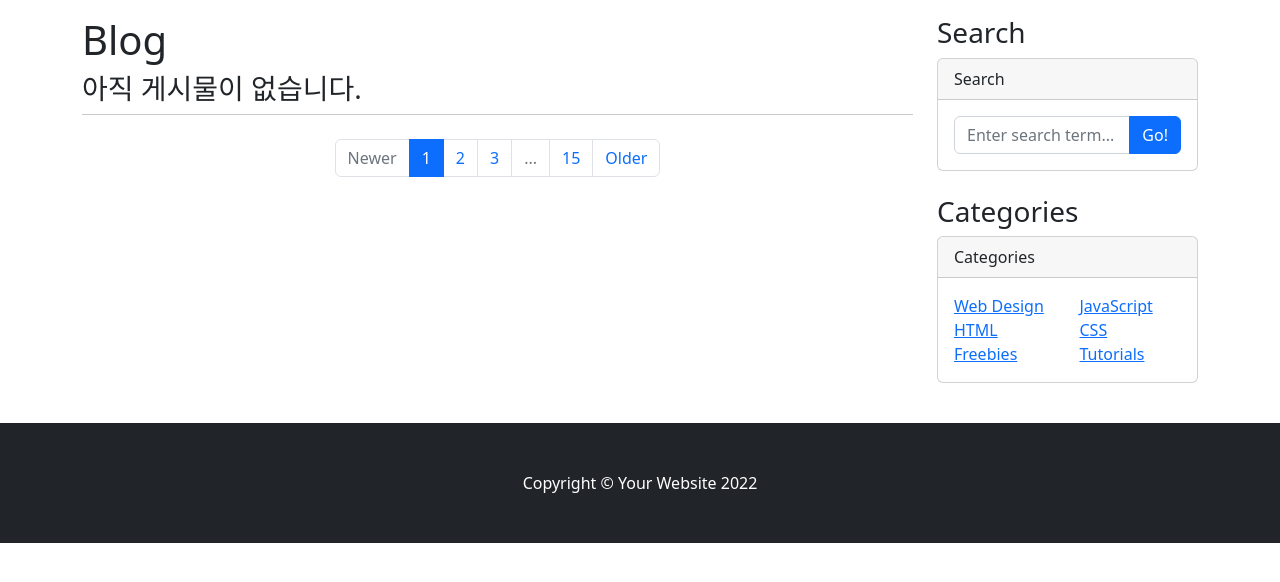
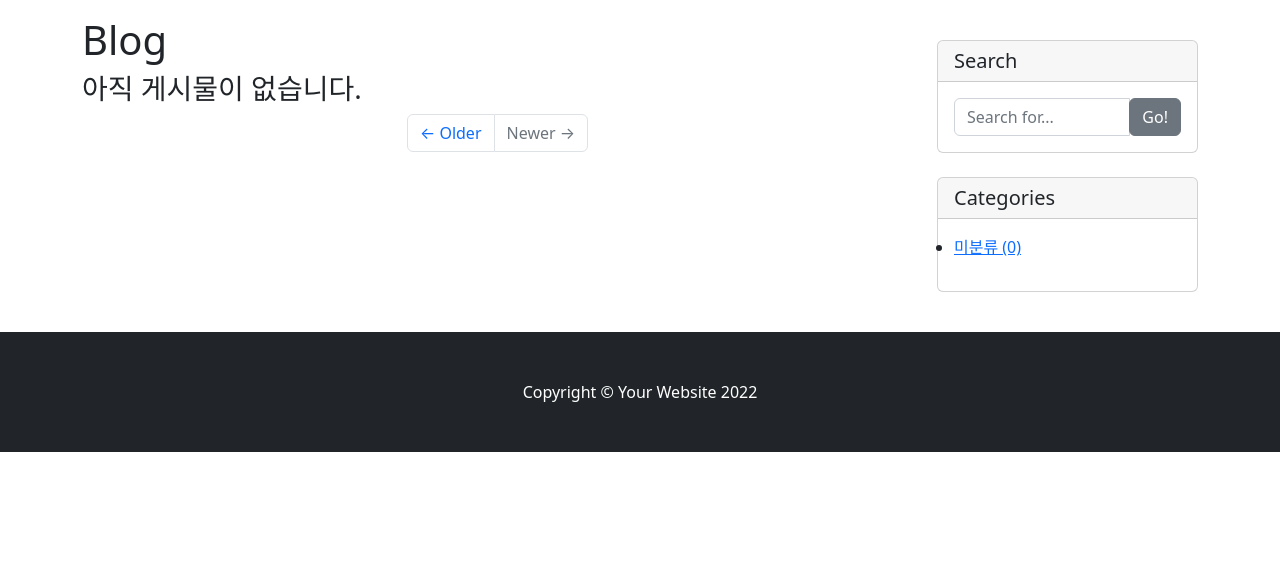
Before and after one commit to GPCJ/Django_learn, a Django app: page /blog/ in a window 1280 px wide. Shown: the part 56-638 px from the top of the page. Run offline with Django 4.2, Linux system fonts and the light colour scheme; data that the repository does not hold is empty; some libraries are stand-ins or nearby versions.

Commit message:
포스트 목록 페이지와 포스트 상세 페이지에 카테고리 기능추가

```diff
--- a/blog/templates/blog/base.html
+++ b/blog/templates/blog/base.html
@@ -1,57 +1,55 @@
 <!DOCTYPE html>
+<html>
 {% load static %}
-<html lang="ko">
 <head>
     <title>{% block head_title %}Blog{% endblock %}</title>
-    <link rel="stylesheet" href="{% static 'blog/bootstrap/bootstrap.min.css' %}">
-    <script src="https://kit.fontawesome.com/fb153d1972.js" crossorigin="anonymous"></script>
+    <link rel="stylesheet" href="{% static 'blog/bootstrap/bootstrap.min.css' %}" media="screen">
+
+    <script src="https://kit.fontawesome.com/726bbd6862.js" crossorigin="anonymous"></script>
 </head>
+
 <body>
 
 {% include 'blog/navbar.html' %}
 
 <div class="container my-3">
     <div class="row">
-      <!-- 브라우저 크기가 크면 9/12, 중간 크기이면 8/12만큼의 영역을 사용 -->
         <div class="col-md-8 col-lg-9" id="main-area">
             {% block main_area %}
             {% endblock %}
         </div>
-      <!-- 브라우저 크기가 크면 3/12, 중간 크기이면 4/12만큼의 영역을 사용 -->
+
         <div class="col-md-4 col-lg-3">
-
-      <h3>Search</h3>
-      <!-- 검색창 -->
-      <div class="card mb-4">
-        <div class="card-header">Search</div>
+            <!-- Search Widget -->
+            <div class="card my-4">
+                <h5 class="card-header">Search</h5>
                 <div class="card-body">
                     <div class="input-group">
-                <input class="form-control" type="text" placeholder="Enter search term..." aria-label="Enter search term..." aria-describedby="button-search" />
-                <button class="btn btn-primary" id="button-search" type="button">Go!</button>
+                        <input type="text" class="form-control" placeholder="Search for...">
+                        <span class="input-group-btn">
+                                <button class="btn btn-secondary" type="button">Go!</button>
+                            </span>
                     </div>
                 </div>
             </div>
 
-      <h3>Categories</h3>
-      <!-- 카테고리 표시 -->
-      <div class="card mb-4">
-          <div class="card-header">Categories</div>
+            <!-- Categories Widget -->
+            <div class="card my-4" id="categories-card">
+                <h5 class="card-header">Categories</h5>
                 <div class="card-body">
                     <div class="row">
-                  <div class="col-sm-6">
-                      <ul class="list-unstyled mb-0">
-                          <li><a href="#!">Web Design</a></li>
-                          <li><a href="#!">HTML</a></li>
-                          <li><a href="#!">Freebies</a></li>
+
+                        <ul>
+                            {% for category in categories %}
+                                <li>
+                                    <a href="{{ category.get_absolute_url }}">{{ category }} ({{ category.post_set.count }})</a>
+                                </li>
+                            {% endfor %}
+                            <li>
+                                <a href="/blog/category/no_category/">미분류 ({{ no_category_post_count }})</a>
+                            </li>
                         </ul>
-                  </div>
-                  <div class="col-sm-6">
-                      <ul class="list-unstyled mb-0">
-                          <li><a href="#!">JavaScript</a></li>
-                          <li><a href="#!">CSS</a></li>
-                          <li><a href="#!">Tutorials</a></li>
-                      </ul>
-                  </div>
+
                     </div>
                 </div>
             </div>
@@ -61,7 +59,16 @@
 
 {% include 'blog/footer.html' %}
 
-    <script src="https://cdn.jsdelivr.net/npm/@popperjs/core@2.11.6/dist/umd/popper.min.js" integrity="sha384-oBqDVmMz9ATKxIep9tiCxS/Z9fNfEXiDAYTujMAeBAsjFuCZSmKbSSUnQlmh/jp3" crossorigin="anonymous"></script>
-    <script src="https://cdn.jsdelivr.net/npm/bootstrap@5.2.2/dist/js/bootstrap.min.js" integrity="sha384-IDwe1+LCz02ROU9k972gdyvl+AESN10+x7tBKgc9I5HFtuNz0wWnPclzo6p9vxnk" crossorigin="anonymous"></script>
+<script src="https://code.jquery.com/jquery-3.4.1.slim.min.js"
+        integrity="sha384-J6qa4849blE2+poT4WnyKhv5vZF5SrPo0iEjwBvKU7imGFAV0wwj1yYfoRSJoZ+n"
+        crossorigin="anonymous"></script>
+<script src="https://cdn.jsdelivr.net/npm/popper.js@1.16.0/dist/umd/popper.min.js"
+        integrity="sha384-Q6E9RHvbIyZFJoft+2mJbHaEWldlvI9IOYy5n3zV9zzTtmI3UksdQRVvoxMfooAo"
+        crossorigin="anonymous"></script>
+<script src="https://stackpath.bootstrapcdn.com/bootstrap/4.4.1/js/bootstrap.min.js"
+        integrity="sha384-wfSDF2E50Y2D1uUdj0O3uMBJnjuUD4Ih7YwaYd1iqfktj0Uod8GCExl3Og8ifwB6"
+        crossorigin="anonymous"></script>
+
 </body>
+
 </html>
--- a/blog/templates/blog/post_list.html
+++ b/blog/templates/blog/post_list.html
@@ -5,41 +5,46 @@
     {% if post_list.exists %}
 
         {% for p in post_list %}
-  <!-- 블로그 포스트 -->
-  <div class="card mb-4">
+            <!-- Blog Post -->
+            <div class="card mb-4" id="post-{{ p.pk }}">
                 {% if p.head_image %}
                     <img class="card-img-top" src="{{ p.head_image.url }}" alt="{{ p }} head image">
                 {% else %}
                     <img class="card-img-top" src="https://picsum.photos/seed/{{ p.id }}/800/200" alt="random_image">
                 {% endif %}
                 <div class="card-body">
-        <h2 class="card-title">{{ p.title }}</h2>
+                    {% if p.category %}
+                        <span class="badge badge-secondary float-right">{{ p.category }}</span>
+                    {% else %}
+                        <span class="badge badge-secondary float-right">미분류</span>
+                    {% endif %}
+
+                    <h2 class="card-title">{{ p.title}}</h2>
                     {% if p.hook_text %}
                         <h5 class="text-muted">{{ p.hook_text }}</h5>
                     {% endif %}
                     <p class="card-text">{{ p.content | truncatewords:45 }}</p>
-        <a class="btn btn-primary" href="{{ p.get_absolute_url }}">Read more →</a>
+                    <a href="{{ p.get_absolute_url }}" class="btn btn-primary">Read More &rarr;</a>
                 </div>
                 <div class="card-footer text-muted">
-        Posted on {{ p.created }} by
+                    Posted on {{ p.created_at}} by
                     <a href="#">{{ p.author | upper }}</a>
                 </div>
             </div>
         {% endfor %}
+
     {% else %}
         <h3>아직 게시물이 없습니다.</h3>
     {% endif %}
 
-  <!-- 페이지 이동 버튼 -->
-  <nav aria-label="Pagination">
-    <hr class="my-0" />
-    <ul class="pagination justify-content-center my-4">
-        <li class="page-item disabled"><a class="page-link" href="#" tabindex="-1" aria-disabled="true">Newer</a></li>
-        <li class="page-item active" aria-current="page"><a class="page-link" href="#!">1</a></li>
-        <li class="page-item"><a class="page-link" href="#!">2</a></li>
-        <li class="page-item"><a class="page-link" href="#!">3</a></li>
-        <li class="page-item disabled"><a class="page-link" href="#!">...</a></li>
-        <li class="page-item"><a class="page-link" href="#!">15</a></li>
-        <li class="page-item"><a class="page-link" href="#!">Older</a></li>
+
+    <!-- Pagination -->
+    <ul class="pagination justify-content-center mb-4">
+        <li class="page-item">
+            <a class="page-link" href="#">&larr; Older</a>
+        </li>
+        <li class="page-item disabled">
+            <a class="page-link" href="#">Newer &rarr;</a>
+        </li>
     </ul>
 {% endblock %}
--- a/blog/views.py
+++ b/blog/views.py
@@ -1,11 +1,17 @@
 # views.py
 from django.views.generic import ListView, DetailView
-from .models import Post
+from .models import Post, Category
 
 class PostList(ListView):
     model = Post
     template_name = 'blog/index.html'
     ordering = '-pk'
+
+    def get_context_data(self, **kwargs):
+        context = super(PostList, self).get_context_data()
+        context['categories'] = Category.objects.all()
+        context['no_category_post_count'] = Post.objects.filter(category=None).count()
+        return context
 
 class PostDetail(DetailView):
     model = Post
--- a/web_page/settings.py
+++ b/web_page/settings.py
@@ -39,6 +39,7 @@ INSTALLED_APPS = [
     'django.contrib.staticfiles',
     'blog',
     'single_pages',
+    'django_extensions',
 ]
 
 MIDDLEWARE = [
```
Also changed, not shown: blog/admin.py (+7 -2 lines), blog/models.py (+17 -0 lines), blog/templates/blog/post_detail.html (+72 -50 lines), blog/tests.py (+90 -128 lines), blog/migrations/0008_category_post_category.py (added), blog/migrations/0009_alter_category_options_alter_post_category.py (added). Lines whose indentation alone changed are shown as unchanged.
